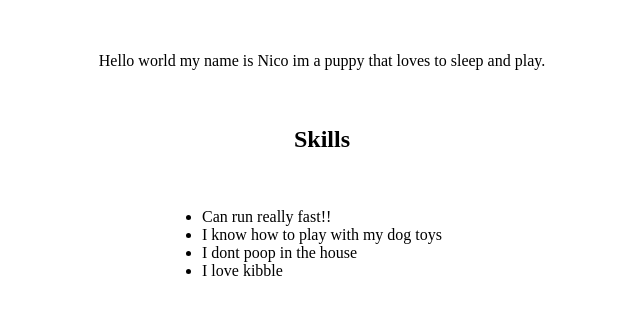
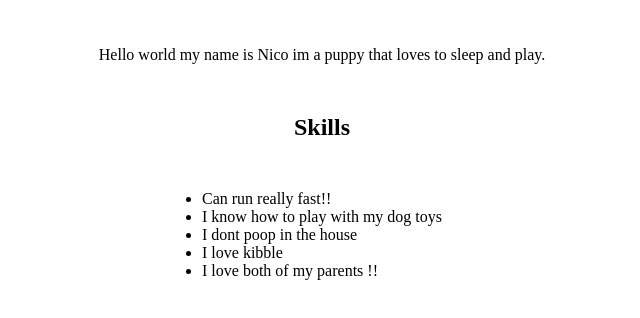
Before and after one commit to butterlincodes/my-resume, a plain HTML site: page index.html in a window 1280 px wide. Shown: the part 72-390 px from the top of the page, without its empty margins (318-958 px from the left). Drawn offline with Linux system fonts and the light colour scheme.

Commit message:
updated skills list

```diff
--- a/index.html
+++ b/index.html
@@ -16,6 +16,7 @@
       <li>I know how to play with my dog toys</li>
       <li>I dont poop in the house</li>
       <li>I love kibble</li>
+      <li> I love both of my parents !! </li>
     </ul>
   </body>
 </html>
```
